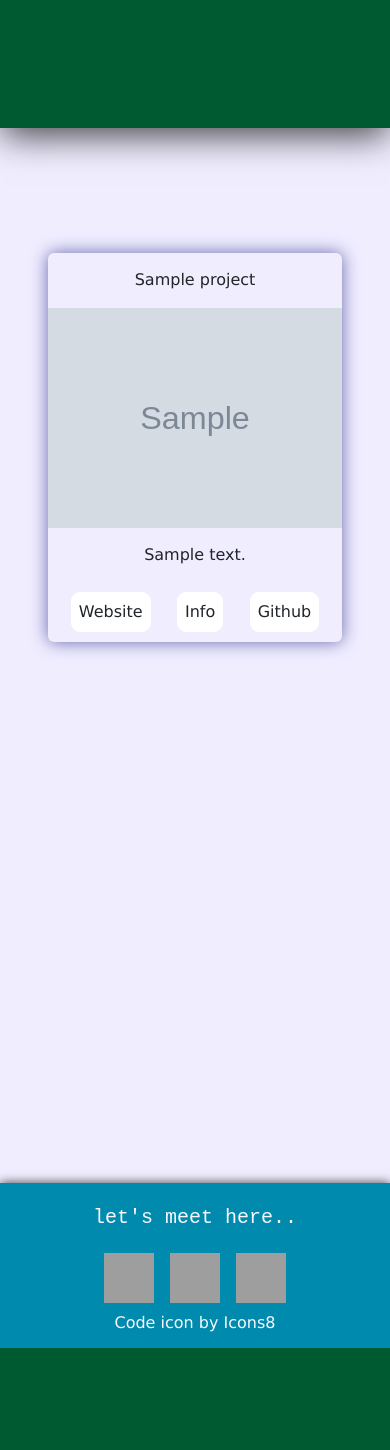
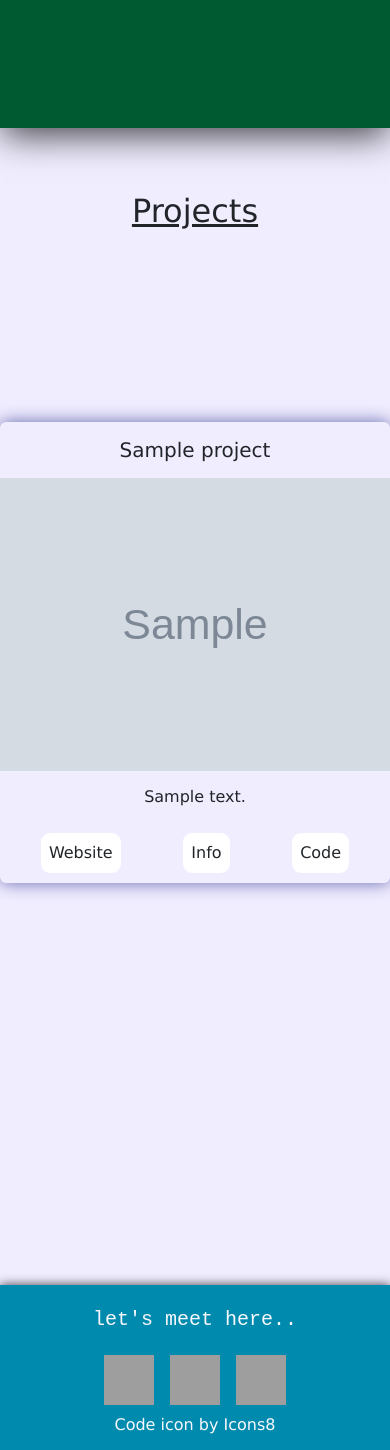
Before and after one commit to gustavorincon55/portfolio, a Flask app: template templates/main.html in a window 390 px wide. Shown: the part 788-2238 px from the top of the page. Before the commit the page ends 2136 px from the top, so only its background shows below. Run offline with Flask 2, Linux system fonts and the light colour scheme; the template is opened without the code that fills it: most values are stand-ins (such as "Sample title", 1, 10 or a date in 2020); grey boxes marked "Sample" are stand-in pictures; some libraries are stand-ins or nearby versions; grey boxes are pictures that could not be loaded.

Commit message:
- Adding projects description and fixing positions on the "mobile view"

```diff
--- a/static/style.css
+++ b/static/style.css
@@ -105,14 +105,14 @@ nav a:hover{
     align-items: center;
     flex-wrap: wrap;
     width: 100%;
-    padding: 3em;
+    /*padding: 3em;*/
     min-height: 100vh;
 
 }
 
 
 div.project-tile{
-
+    margin-top: 2.5em;
     width: 30%;
     -webkit-box-shadow: 0px 0px 17px 0px rgba(101,103,172,1);
     -moz-box-shadow: 0px 0px 17px 0px rgba(101,103,172,1);
@@ -128,11 +128,16 @@ div.project-tile:hover{
     border-radius: 6px;
 }
 
-.project-tile p {
+.project-description {
     text-align: center;
-    margin-top: .9em;
+    margin: .9em;
+    height: 5em;
 }
 
+.project-tile h5{
+    text-align: center;
+    margin: .8em
+}
 .project-tile img{
 
     width: 100%;
@@ -210,10 +215,14 @@ div.smallgap{
     }
 
 
-@media (max-width:450px) {
 
+#projects-heading
+{
+    text-align: center;
+    margin: 2em auto 0em;
+    text-decoration: underline
+}
 
-}
 @media (max-width:850px) {
 
     #projects{
@@ -222,14 +231,13 @@ div.smallgap{
         flex-wrap: wrap;
     }
 
-    .flexbrake{
-        width: 100%;
-        margin-top: 3vh;
-        margin-bottom: 3vh;
+    #projects{
+        flex-direction: column;
+
     }
 
     div.project-tile{
-
+        margin: 2em 0em;
         width: 100%;
     }
 
@@ -244,4 +252,9 @@ div.smallgap{
 
     }
 
+    .project-description {
+        height: auto;
+
+    }
+
 }
--- a/templates/layout.html
+++ b/templates/layout.html
@@ -6,9 +6,7 @@
     <meta name="viewport" content="width=device-width, initial-scale=1.0">
     <meta http-equiv="X-UA-Compatible" content="ie=edge">
 
-    <head>
-        <link rel="shortcut icon" type="image/x-icon" href="https://img.icons8.com/dusk/64/000000/code.png" />
-    </head>
+    <link rel="shortcut icon" type="image/x-icon" href="https://img.icons8.com/dusk/64/000000/code.png" />
     <title>Portfolio</title>
 
     <link rel="stylesheet" href="https://stackpath.bootstrapcdn.com/bootstrap/4.3.1/css/bootstrap.min.css"
@@ -38,8 +36,8 @@
             </button>
             <div class="collapse navbar-collapse" id="navbarNavAltMarkup">
                 <div class="ml-auto navbar-nav ">
-                    <a class="nav-item nav-link text-center" href="#welcome-section">About</a>
-                    <a class="nav-item nav-link text-center" href="#projects">Projects</a>
+                    <a class="nav-item nav-link text-center" href="#carouselMain">About</a>
+                    <a class="nav-item nav-link text-center" href="#projects-heading">Projects</a>
                     <a class="nav-item nav-link text-center" href="#media-wrapper">Contact</a>
 
                 </div>
--- a/templates/main.html
+++ b/templates/main.html
@@ -5,7 +5,7 @@
 
     <br><br>
 
-    <div id="carouselExampleControls" class="carousel slide shadowsDiv" data-ride="carousel">
+    <div id="carouselMain" class="carousel slide shadowsDiv" data-ride="carousel">
         <div class="carousel-inner">
             <div class="carousel-item active">
 
@@ -76,32 +76,32 @@
                 </div>
             </div>
         </div>
-        <a class="carousel-control-prev" href="#carouselExampleControls" role="button" data-slide="prev">
+        <a class="carousel-control-prev" href="#carouselMain" role="button" data-slide="prev">
             <span class="carousel-control-prev-icon" aria-hidden="true"></span>
             <span class="sr-only">Previous</span>
         </a>
-        <a class="carousel-control-next" href="#carouselExampleControls" role="button" data-slide="next">
+        <a class="carousel-control-next" href="#carouselMain" role="button" data-slide="next">
             <span class="carousel-control-next-icon" aria-hidden="true"></span>
             <span class="sr-only">Next</span>
         </a>
     </div>
 
+    <h2 id="projects-heading">Projects</h2>
     <section id="projects">
-
         {% for project in projects %}
 
         <div class="project-tile">
-                <p>{{project.title}}</p>
-                <img src="{{project.picture}}" alt="">
-            <p>{{project.description}}</p>
+            <h5>{{project.title}}</h5>
+            <img src="{{project.picture}}" alt="">
+            <div class="project-description">
+                <p class="project-description">{{project.description}}</p>
+            </div>
             <div class="project-tile-body">
-                    <a class="btn-tile" href="{{project.link}}">Website</a>
-                    <a class="btn-tile" href="{{project.info}}">Info</a>
-                    <a class="btn-tile" href="{{project.gihub}}">Github</a>
-                </div>
+                <a class="btn-tile" href="{{project.link}}">Website</a>
+                <a class="btn-tile" href="{{project.info}}">Info</a>
+                <a class="btn-tile" href="{{project.code}}">Code</a>
+            </div>
         </div>
-
-        <div class="flexbrake"></div>
         {% endfor %}
     </section>
 
--- a/templates/projects.json
+++ b/templates/projects.json
@@ -5,25 +5,49 @@
             "picture": "https://image.ibb.co/hAVWXe/documentationpage.png",
             "link": "https://codepen.io/rinconm37/full/pZmjEg",
             "info": "",
-            "github": "",
-            "description": ""
+            "code": "https://codepen.io/rinconm37/pen/pZmjEg",
+            "description": "Simple documentation page made using only html/css."
 
         },
         {
-            "title": "Chouch colection",
+            "title": "Equipment control",
             "picture": "https://image.ibb.co/g1oAse/couchcolection.png",
             "link": "https://codepen.io/rinconm37/pen/djEBqq",
             "info": "",
-            "github": "",
-            "description": ""
+            "code": "",
+            "description": "Lorem ipsum, dolor sit amet consectetur adipisicing elit. Assumenda magnam aperiam facilis fuga aliquid est nisi expedita non perspiciatis nulla."
         },
         {
             "title": "Movie taste survey",
             "picture": "https://image.ibb.co/fLmfse/movietastesurvey.png",
             "link": "https://codepen.io/rinconm37/pen/djEBqq",
             "info": "",
-            "github": "",
-            "description": ""
+            "code": "",
+            "description": "Lorem ipsum, dolor sit amet consectetur adipisicing elit. Assumenda magnam aperiam facilis fuga aliquid est nisi expedita non perspiciatis nulla."
+        },
+        {
+            "title": "Fruit comparison",
+            "picture": "https://image.ibb.co/fLmfse/movietastesurvey.png",
+            "link": "#",
+            "info": "",
+            "code": "",
+            "description": "Lorem ipsum, dolor sit amet consectetur adipisicing elit. Assumenda magnam aperiam facilis fuga aliquid est nisi expedita non perspiciatis nulla."
+        },
+        {
+            "title": "Finance stock app",
+            "picture": "https://image.ibb.co/fLmfse/movietastesurvey.png",
+            "link": "#",
+            "info": "",
+            "code": "",
+            "description": "Lorem ipsum, dolor sit amet consectetur adipisicing elit. Assumenda magnam aperiam facilis fuga aliquid est nisi expedita non perspiciatis nulla."
+        },
+        {
+            "title": "Text-comparison",
+            "picture": "https://image.ibb.co/fLmfse/movietastesurvey.png",
+            "link": "#",
+            "info": "",
+            "code": "",
+            "description": "Lorem ipsum, dolor sit amet consectetur adipisicing elit. Assumenda magnam aperiam facilis fuga aliquid est nisi expedita non perspiciatis nulla."
         }
     ]
 }
```
